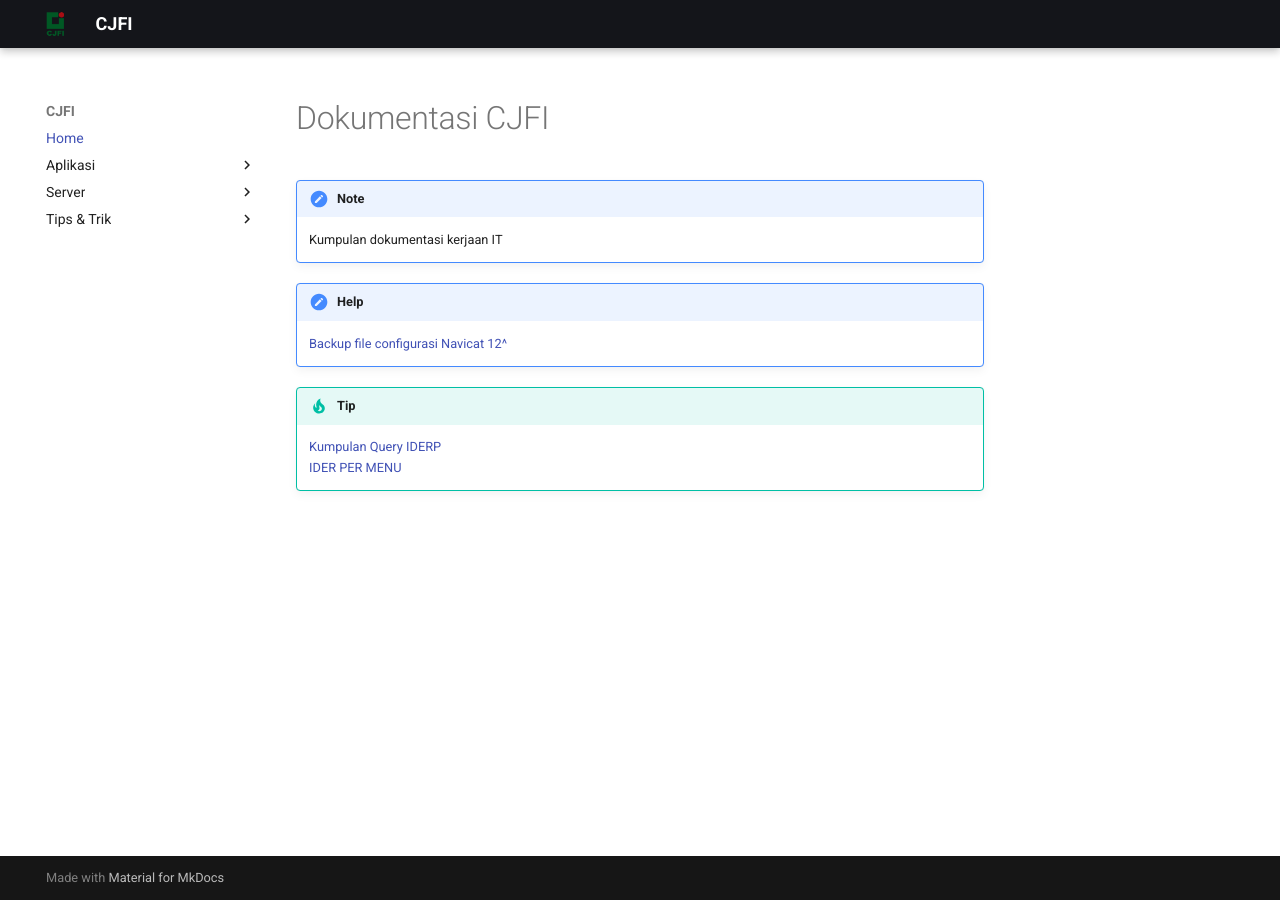
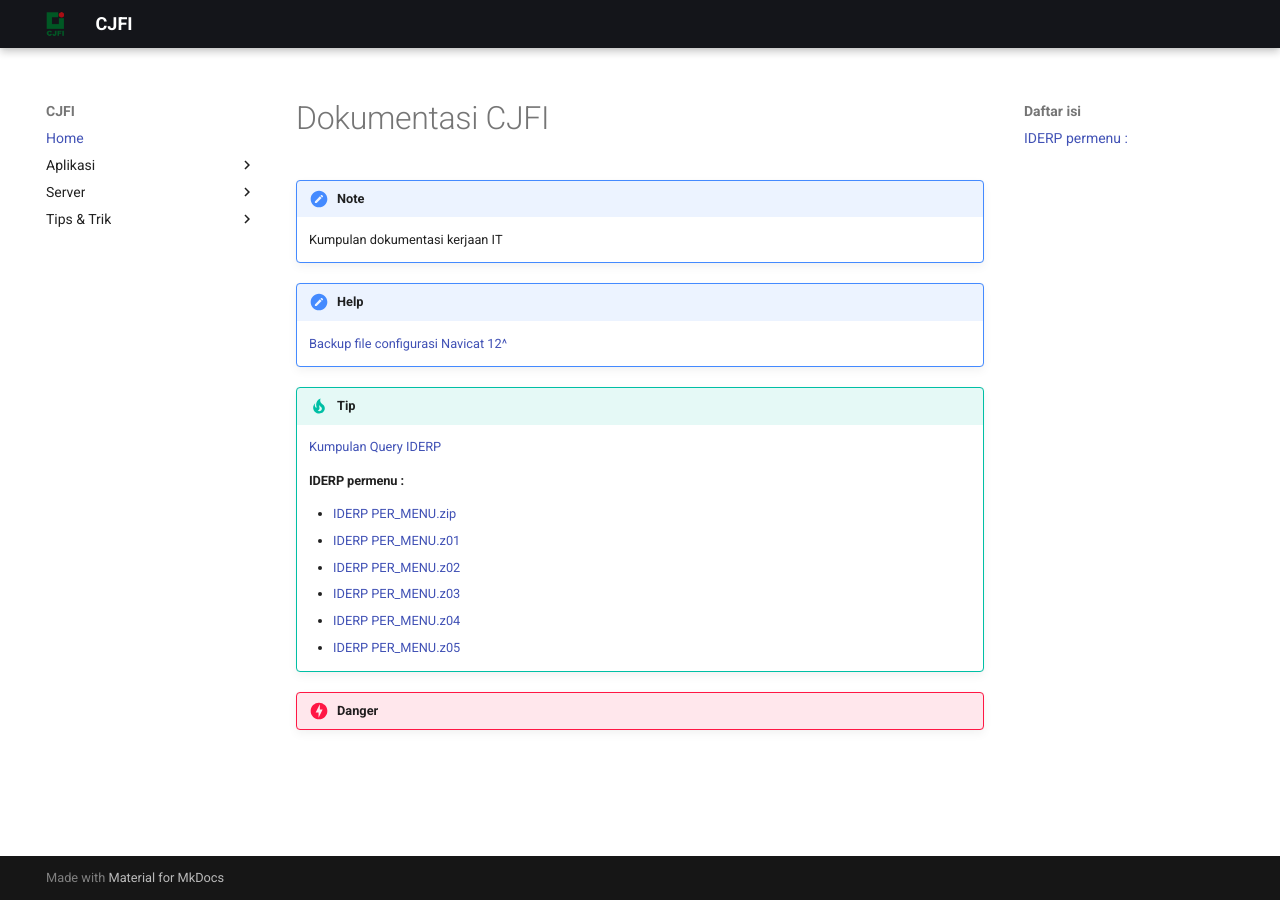
Before and after one commit to wisnubaldas/cjfi-readme, an MkDocs documentation site: the page built from docs/index.md, in a window 1280 px wide. Built offline with MkDocs 1.6.1 and Material for MkDocs 9.7.7, drawn with Linux system fonts in a browser that asks for light colours; nearby versions of some CDN libraries.

Commit message:
crot dah

```diff
--- a/docs/index.md
+++ b/docs/index.md
@@ -7,4 +7,13 @@
 
 !!! tip
     [Kumpulan Query IDERP](assets/query_iderp.rar)
-    [IDER PER MENU](assets/IDERP PER_MENU.rar)
+
+    #### IDERP permenu :
+     * [IDERP PER_MENU.zip](assets/IDERP PER_MENU.zip)
+     * [IDERP PER_MENU.z01](assets/IDERP PER_MENU.z01)
+     * [IDERP PER_MENU.z02](assets/IDERP PER_MENU.z02)
+     * [IDERP PER_MENU.z03](assets/IDERP PER_MENU.z03)
+     * [IDERP PER_MENU.z04](assets/IDERP PER_MENU.z04)
+     * [IDERP PER_MENU.z05](assets/IDERP PER_MENU.z05)
+
+!!! danger
```
Also changed, not shown: 1 other file.
